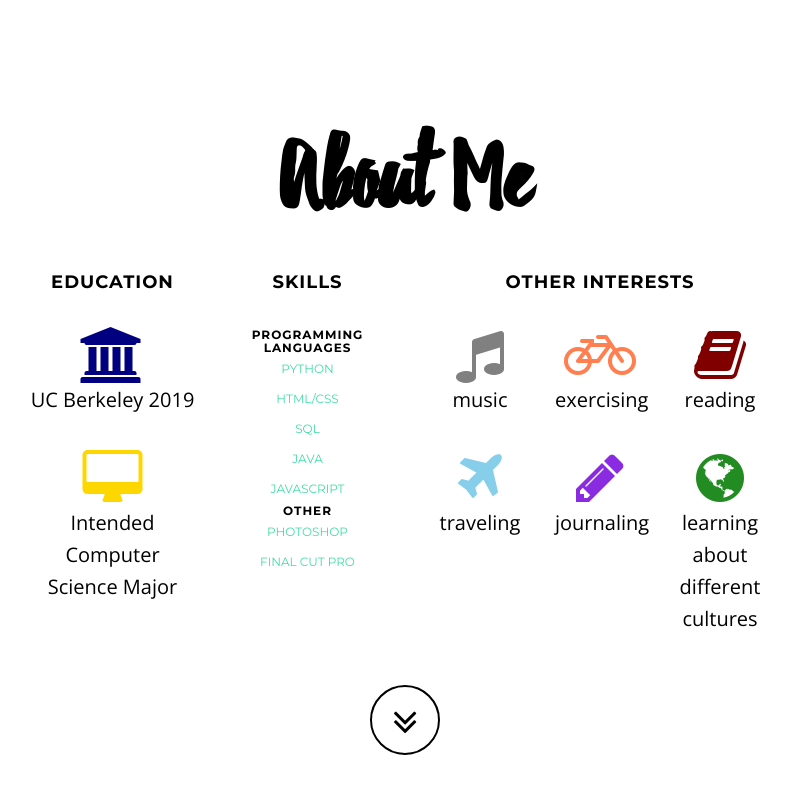
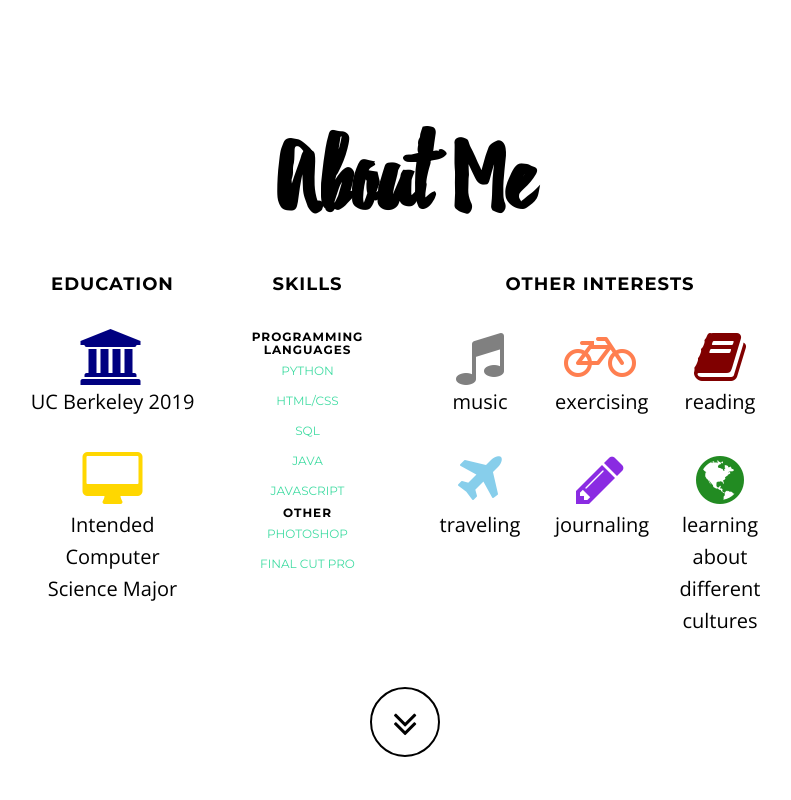
Before and after one commit to leslietsai/leslietsai.github.io, a plain HTML site: page index.html in a window 1280 px wide. Shown: the part 920-1720 px from the top of the page, without its empty margins (235-1026 px from the left). Drawn offline with nearby package versions, Linux system fonts and the light colour scheme.

Commit message:
changed h2 font size

```diff
--- a/css/grayscale.css
+++ b/css/grayscale.css
@@ -35,7 +35,7 @@
     color: #000;
     font-family: Beacon, Montserrat,"Helvetica Neue",Helvetica,Arial,sans-serif;
     font-weight: 700;
-    font-size: 700%;
+    font-size: 100px;
     letter-spacing: 1px;
 }
 
```
